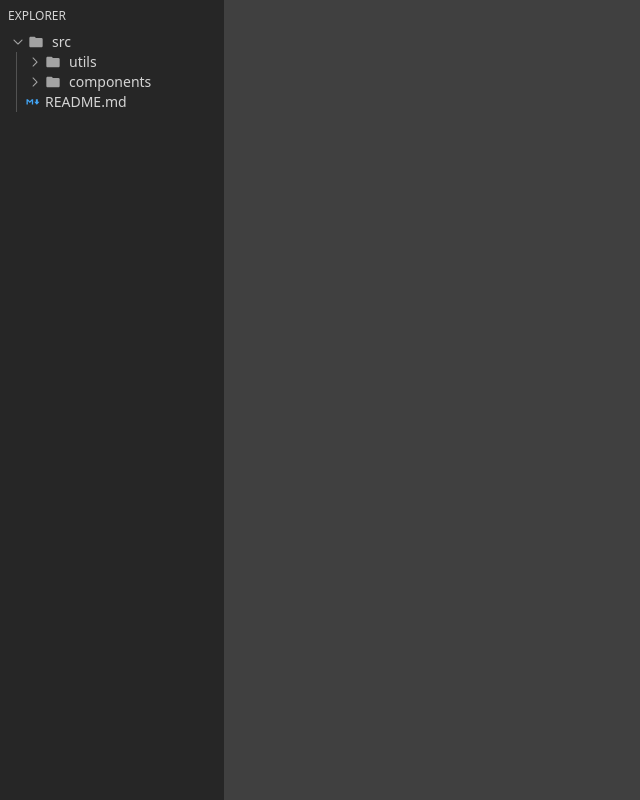
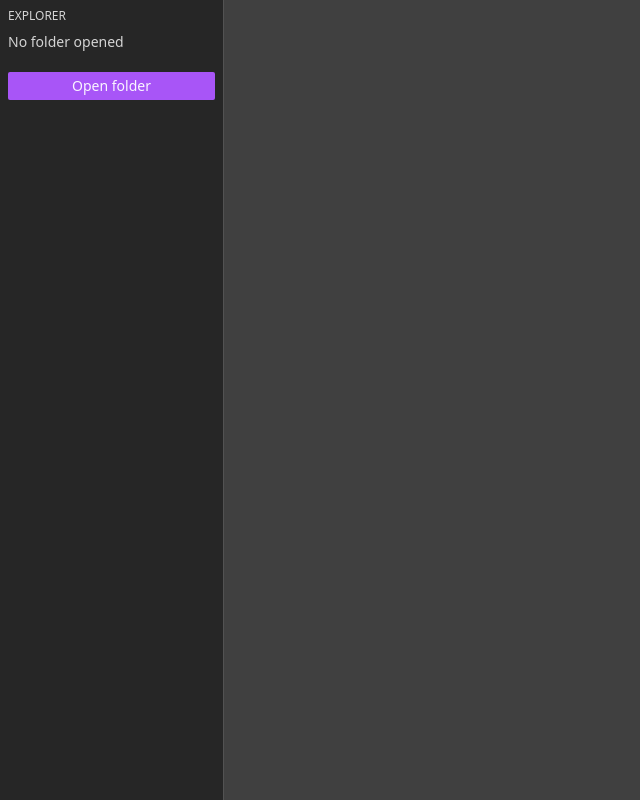
Before and after one commit to marioperezhurtado/code-editor, a SvelteKit app: page / in a window 1280 px wide. Shown: the whole page, without its empty margins (0-640 px from the left). Built offline with nearby package versions, Linux system fonts and the light colour scheme.

Commit message:
Add subfiles & subfolders

```diff
--- a/package.json
+++ b/package.json
@@ -35,5 +35,8 @@
 		"vite": "^4.4.2",
 		"vitest": "^0.32.2"
 	},
-	"type": "module"
+	"type": "module",
+	"dependencies": {
+		"@types/wicg-file-system-access": "^2020.9.6"
+	}
 }
--- a/src/routes/FileExplorer.svelte
+++ b/src/routes/FileExplorer.svelte
@@ -1,9 +1,64 @@
 <script lang="ts">
 	import Folder from './Folder.svelte';
-	import { files } from './data';
+	import type { TFolder } from './data';
+
+	let rootFolder: TFolder | null = null;
+
+	async function readSubfiles(dirHandle: FileSystemDirectoryHandle) {
+		let subfiles: TFolder['subfiles'] = [];
+
+		for await (const entry of dirHandle.values()) {
+			if (entry.kind === 'directory') {
+				subfiles.push({
+					name: entry.name,
+					kind: 'folder',
+					expanded: false,
+					subfiles: await readSubfiles(entry)
+				});
+			} else {
+				subfiles.push({
+					name: entry.name,
+					kind: 'file',
+					expanded: false,
+					subfiles: []
+				});
+			}
+		}
+
+		// sort alphabetically
+		subfiles.sort((a, b) => a.name.localeCompare(b.name));
+
+		// sort folders before files
+		subfiles.sort((a, b) => {
+			if (a.kind === 'folder' && b.kind === 'file') return -1;
+			if (a.kind === 'file' && b.kind === 'folder') return 1;
+			return 0;
+		});
+
+		return subfiles;
+	}
+
+	async function openFolder() {
+		const dirHandle = await window.showDirectoryPicker();
+
+		rootFolder = {
+			name: dirHandle.name,
+			kind: 'folder',
+			expanded: true,
+			subfiles: await readSubfiles(dirHandle)
+		};
+	}
 </script>
 
-<aside class="h-screen w-56 bg-neutral-800 p-2">
-	<h1 class="text-xs mb-2">EXPLORER</h1>
-	<Folder name="src" {files} expanded />
+<aside class="w-56 h-screen p-2 border-r bg-neutral-800 border-neutral-600">
+	<h1 class="mb-2 text-xs">EXPLORER</h1>
+	{#if rootFolder}
+		<Folder folder={rootFolder} />
+	{:else}
+		<p class="text-sm">No folder opened</p>
+		<button
+			on:click={openFolder}
+			class="w-full p-1 mt-5 text-sm bg-purple-500 rounded-sm text-purple-50">Open folder</button
+		>
+	{/if}
 </aside>
--- a/src/routes/Folder.svelte
+++ b/src/routes/Folder.svelte
@@ -1,34 +1,34 @@
 <script lang="ts">
 	import File from './File.svelte';
-	import type { File as TFile } from './data';
+	import type { TFolder } from './data';
 
-	export let expanded = false;
-	export let name: string;
-	export let files: TFile[];
+	export let folder: TFolder;
 </script>
 
 <button
-	on:click={() => (expanded = !expanded)}
-	class="flex items-center text-sm w-full hover:text-white hover:bg-neutral-700 rounded-sm transition"
+	on:click={() => (folder.expanded = !folder.expanded)}
+	class="flex items-center w-full text-sm transition rounded-sm hover:text-white hover:bg-neutral-700"
 >
 	<img
 		src="/icons/right-angle.svg"
-		alt={expanded ? 'Shrink' : 'Expand'}
+		alt={folder.expanded ? 'Shrink' : 'Expand'}
 		class="w-5 h-5"
-		class:rotate-90={expanded}
+		class:rotate-90={folder.expanded}
 	/>
 	<img src="/icons/folder/folder.svg" alt="folder" class="w-4 h-4 mr-2" />
-	{name}
+	<span class="overflow-hidden whitespace-nowrap text-ellipsis">
+		{folder.name}
+	</span>
 </button>
 
-{#if expanded}
-	<ul class="ml-2 border-l pl-2 border-neutral-600 text-sm">
-		{#each files as file}
+{#if folder.expanded}
+	<ul class="pl-2 ml-2 text-sm border-l border-neutral-600">
+		{#each folder.subfiles as subfile}
 			<li>
-				{#if file.files}
-					<svelte:self {...file} />
+				{#if subfile.kind === 'file'}
+					<File name={subfile.name} />
 				{:else}
-					<File {...file} />
+					<svelte:self folder={subfile} />
 				{/if}
 			</li>
 		{/each}
--- a/src/routes/data.ts
+++ b/src/routes/data.ts
@@ -1,23 +1,6 @@
-export const files = [
-	{
-		name: 'utils',
-		files: [{ name: 'index.ts' }]
-	},
-	{
-		name: 'components',
-		files: [
-			{
-				name: 'ui',
-				files: [{ name: 'Button.svelte' }, { name: 'Dropdown.svelte' }]
-			},
-			{
-				name: 'Header',
-				files: [{ name: 'Navbar.svelte' }, { name: 'Header.svelte' }, { name: 'store.ts' }]
-			},
-			{ name: 'Slider.svelte' }
-		]
-	},
-	{ name: 'README.md' }
-];
-
-export type File = (typeof files)[number];
+export type TFolder = {
+	name: string;
+	kind: 'file' | 'folder';
+	expanded: boolean;
+	subfiles: Array<TFolder>;
+};
--- a/tsconfig.json
+++ b/tsconfig.json
@@ -8,7 +8,8 @@
 		"resolveJsonModule": true,
 		"skipLibCheck": true,
 		"sourceMap": true,
-		"strict": true
+		"strict": true,
+		"types": ["@types/wicg-file-system-access"]
 	}
 	// Path aliases are handled by https://kit.svelte.dev/docs/configuration#alias
 	//
```
Also changed, not shown: static/icons/file/txt.svg (added), 1 other file (tests, documents, lock files or other folders).
